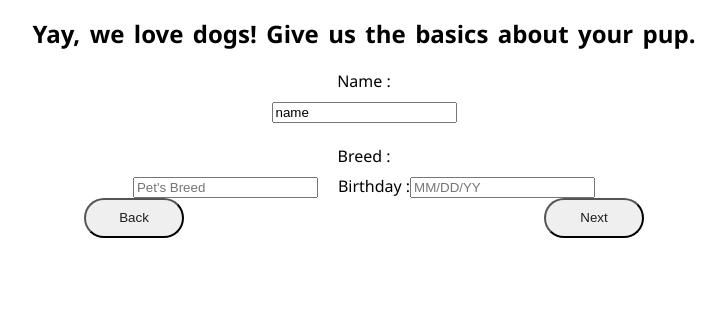
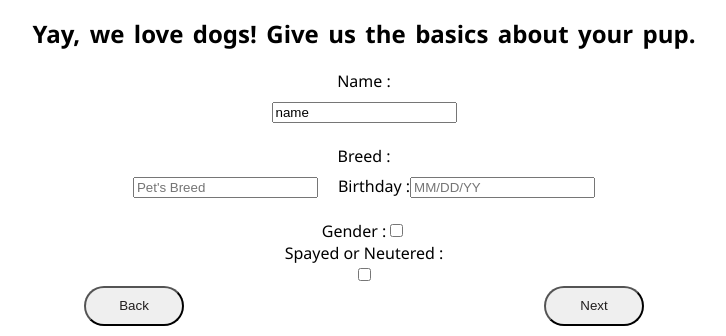
Before and after one commit to SadafHaroon2020/pawtastic_form, a React (Create React App) app in the folder pawtastic/: page / in a window 1280 px wide. Shown: the part 457-793 px from the top of the page, without its empty margins (276-1002 px from the left). Built offline with nearby package versions, Linux system fonts and the light colour scheme.

Commit message:
without css

```diff
--- a/pawtastic/src/components/Paw_Form.js
+++ b/pawtastic/src/components/Paw_Form.js
@@ -16,6 +16,17 @@ class Paw_Form extends React.Component {
             <input type="text" placeholder="MM/DD/YY" value='' onChange=''/>
             <br></br>
             </label>
+            <br/>
+             Gender :
+            <label for= "toggle" class= "switch">
+            <input type="checkbox" id="toggle" class="checkbox"/>
+            </label>
+            <br/>
+            Spayed or Neutered :
+            <label for= "toggle" class= "switch2">
+            <br/>
+            <input type="checkbox" id="toggle" class="checkbox"/>
+            </label>
           </form>
          );
     }
```
